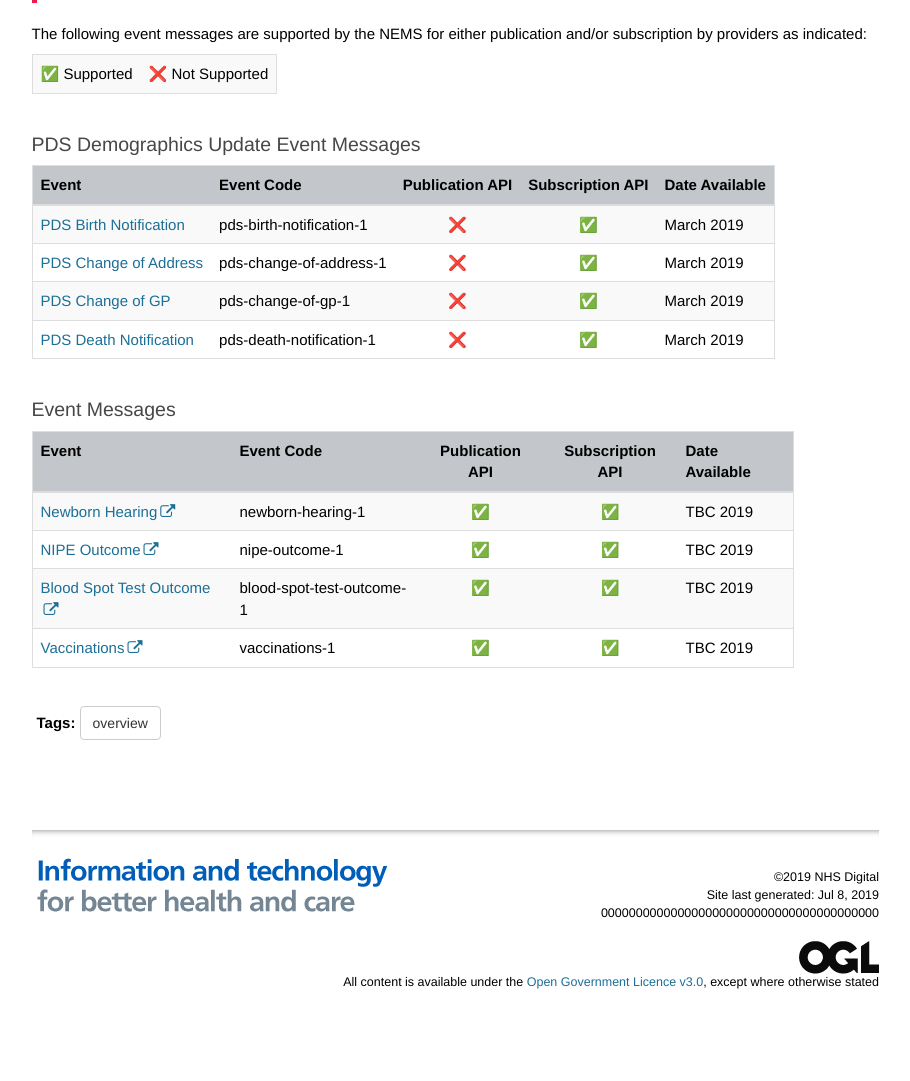
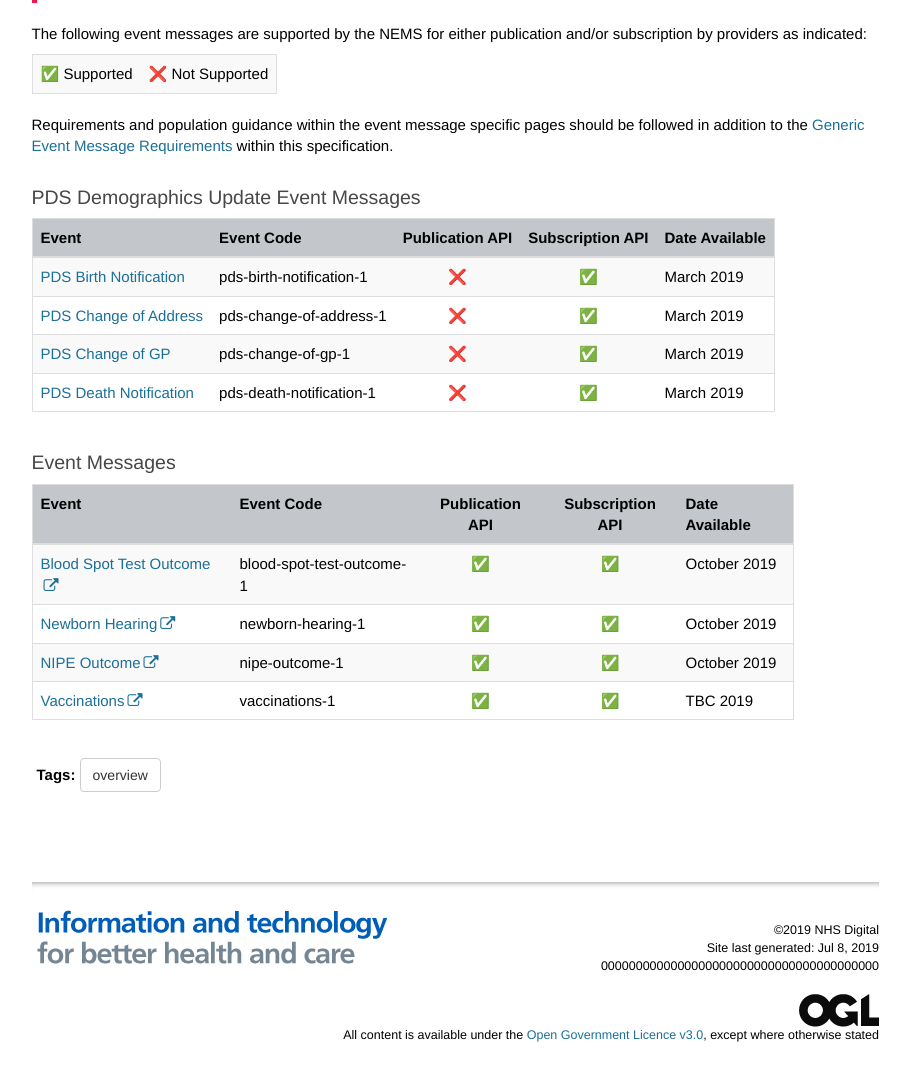
Before and after one commit to nhsconnect/Events-Management, a Jekyll site: the page built from pages/messages/overview_supported_events.md, in a window 1280 px wide and 1280 px high, cut to the strip 175-1256 px from the top of the window. Shown: the whole strip, without its empty margins (331-1241 px from the left). Built offline with Jekyll 4.4.1, drawn with Linux system fonts in a browser that asks for light colours; nearby versions of some CDN libraries; comment, search, counter and statistics services are not loaded.

Commit message:
Improvement to where the supported event message page sits so it reads better

```diff
--- a/_data/sidebars/overview_sidebar.yml
+++ b/_data/sidebars/overview_sidebar.yml
@@ -38,11 +38,11 @@
   - title: Event Messages
     output: web
     folderitems:
+    - title: Generic Requirements
+      url: /explore_genreic_event_requirements.html
+      output: web
     - title: Supported Messages
       url: /overview_supported_events.html
-      output: web
-    - title: Generic Requirements
-      url: /explore_genreic_event_requirements.html
       output: web
       subfolders:
       - title: Messages
--- a/pages/messages/overview_supported_events.md
+++ b/pages/messages/overview_supported_events.md
@@ -11,6 +11,8 @@
 The following event messages are supported by the NEMS for either publication and/or subscription by providers as indicated:
 
 | &#9989; Supported | &#10060; Not Supported |
+
+Requirements and population guidance within the event message specific pages should be followed in addition to the [Generic Event Message Requirements](explore_genreic_event_requirements.html) within this specification.
 
 ### PDS Demographics Update Event Messages
 
@@ -26,7 +28,7 @@
 
 | Event | Event Code | Publication API | Subscription API | Date Available |
 |---|---|:---:|:---:|---|
-| [Newborn Hearing](https://nhsconnect.github.io/Digital-Child-Health-CareConnect/explore_newborn_hearing.html) | newborn-hearing-1 | &#9989; | &#9989; | TBC 2019 |
-| [NIPE Outcome](https://nhsconnect.github.io/Digital-Child-Health-CareConnect/explore_nipe_outcome.html) | nipe-outcome-1 | &#9989; | &#9989; | TBC 2019 |
-| [Blood Spot Test Outcome](https://nhsconnect.github.io/Digital-Child-Health-CareConnect/explore_blood_spot_test_outcome.html) | blood-spot-test-outcome-1 | &#9989; | &#9989; | TBC 2019 |
+| [Blood Spot Test Outcome](https://nhsconnect.github.io/Digital-Child-Health-CareConnect/explore_blood_spot_test_outcome.html) | blood-spot-test-outcome-1 | &#9989; | &#9989; | October 2019 |
+| [Newborn Hearing](https://nhsconnect.github.io/Digital-Child-Health-CareConnect/explore_newborn_hearing.html) | newborn-hearing-1 | &#9989; | &#9989; | October 2019 |
+| [NIPE Outcome](https://nhsconnect.github.io/Digital-Child-Health-CareConnect/explore_nipe_outcome.html) | nipe-outcome-1 | &#9989; | &#9989; | October 2019 |
 | [Vaccinations](https://nhsconnect.github.io/Digital-Child-Health-CareConnect/explore_vaccination_administration.html) | vaccinations-1 | &#9989; | &#9989; | TBC 2019 |
```
